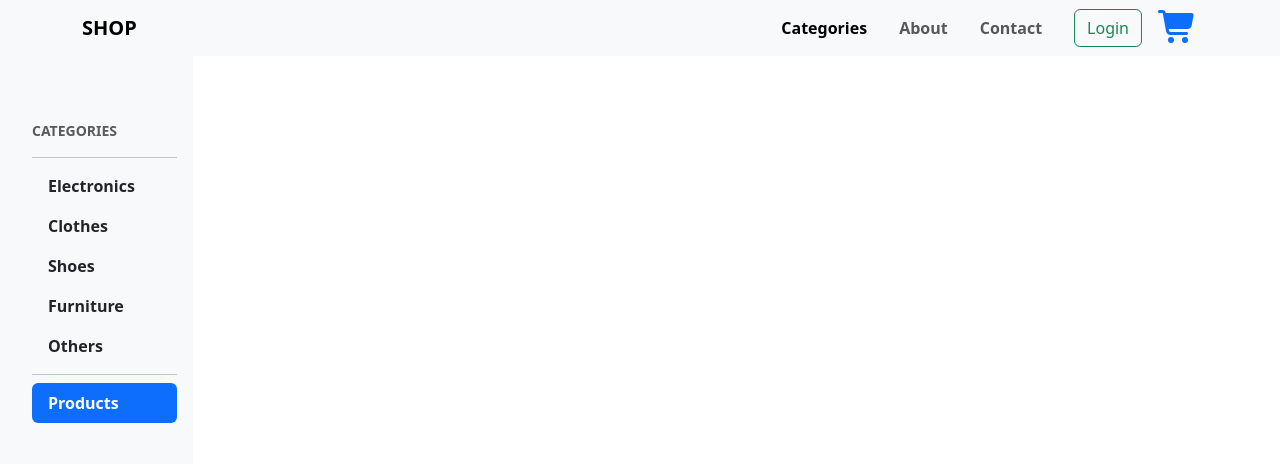
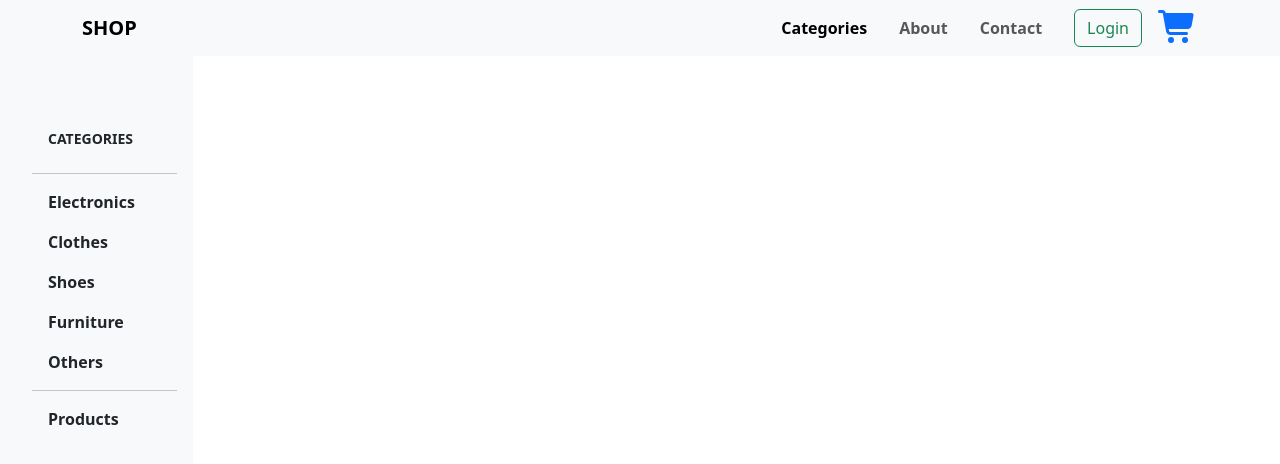
Before and after one commit to Imad-It/NgCommerce, an Angular app: page / in a window 1280 px wide. Shown: the top 464 px of the page. Built offline with nearby package versions, Linux system fonts and the light colour scheme.

Commit message:
style(navigation): add active state to navbar and sidebar links

```diff
--- a/src/app/app.routes.ts
+++ b/src/app/app.routes.ts
@@ -1,4 +1,5 @@
 import { Routes } from '@angular/router';
+import { CategoryListComponent } from './features/categories/category-list/category-list.component';
 
 export const routes: Routes = [
   {
@@ -13,4 +14,11 @@ export const routes: Routes = [
     loadComponent: () =>
       import('./features/cart/cart-page/cart-page.component').then((m) => m.CartPageComponent),
   },
+  {
+    path: 'categories',
+    loadComponent: () =>
+      import('./features/categories/category-list/category-list.component').then(
+        (m) => m.CategoryListComponent,
+      ),
+  },
 ];
--- a/src/app/core/layout/navbar/navbar.component.html
+++ b/src/app/core/layout/navbar/navbar.component.html
@@ -36,7 +36,11 @@
         <button class="btn btn-outline-success" type="button">Login</button>
 
         <!-- Cart -->
-        <a class="position-relative align-self-start align-self-lg-center" routerLink="/cart">
+        <a
+          class="position-relative align-self-start align-self-lg-center"
+          routerLink="/cart"
+          routerLinkActive="active"
+        >
           <fa-icon [icon]="faCartShopping" size="2x" class="text-primary cart-icon"></fa-icon>
 
           <!-- Badge -->
--- a/src/app/core/layout/navbar/navbar.component.ts
+++ b/src/app/core/layout/navbar/navbar.component.ts
@@ -2,11 +2,11 @@ import { Component, computed, inject, signal } from '@angular/core';
 import { FaIconComponent } from '@fortawesome/angular-fontawesome';
 import { faCartShopping } from '@fortawesome/free-solid-svg-icons';
 import { CartService } from '../../../features/cart/services/cart.service';
-import { RouterLink } from '@angular/router';
+import { RouterLink, RouterModule } from '@angular/router';
 
 @Component({
   selector: 'app-navbar',
-  imports: [FaIconComponent, RouterLink],
+  imports: [FaIconComponent, RouterLink, RouterModule],
   templateUrl: './navbar.component.html',
   styleUrl: './navbar.component.css',
 })
--- a/src/app/core/layout/sidebar/sidebar.compoent.html
+++ b/src/app/core/layout/sidebar/sidebar.compoent.html
@@ -23,7 +23,11 @@
     id="sidebarSupportedContent"
   >
     <ul class="nav flex-column sidebar ps-3 pt-5">
-      <div class="text-uppercase text-muted small fw-bold mb-2">Categories</div>
+      <div class="text-uppercase text-muted small fw-bold mb-2">
+        <a class="nav-link text-dark fw-bold" routerLink="/categories" routerLinkActive="active"
+          >Categories</a
+        >
+      </div>
 
       <hr class="my-2" />
 
@@ -76,7 +80,9 @@
       <hr class="my-2" />
 
       <li class="nav-item">
-        <a class="nav-link text-dark fw-bold active" routerLink="/products">Products</a>
+        <a class="nav-link text-dark fw-bold" routerLink="/products" routerLinkActive="active"
+          >Products</a
+        >
       </li>
     </ul>
   </div>
--- a/src/app/core/layout/sidebar/sidebar.compoent.ts
+++ b/src/app/core/layout/sidebar/sidebar.compoent.ts
@@ -1,10 +1,10 @@
 import { CommonModule } from '@angular/common';
 import { Component } from '@angular/core';
-import { RouterLink } from '@angular/router';
+import { RouterLink, RouterModule } from '@angular/router';
 
 @Component({
   selector: 'app-sidebar',
-  imports: [CommonModule, RouterLink],
+  imports: [CommonModule, RouterLink, RouterModule],
   templateUrl: './sidebar.compoent.html',
   styleUrl: './sidebar.compoent.css',
 })
```
